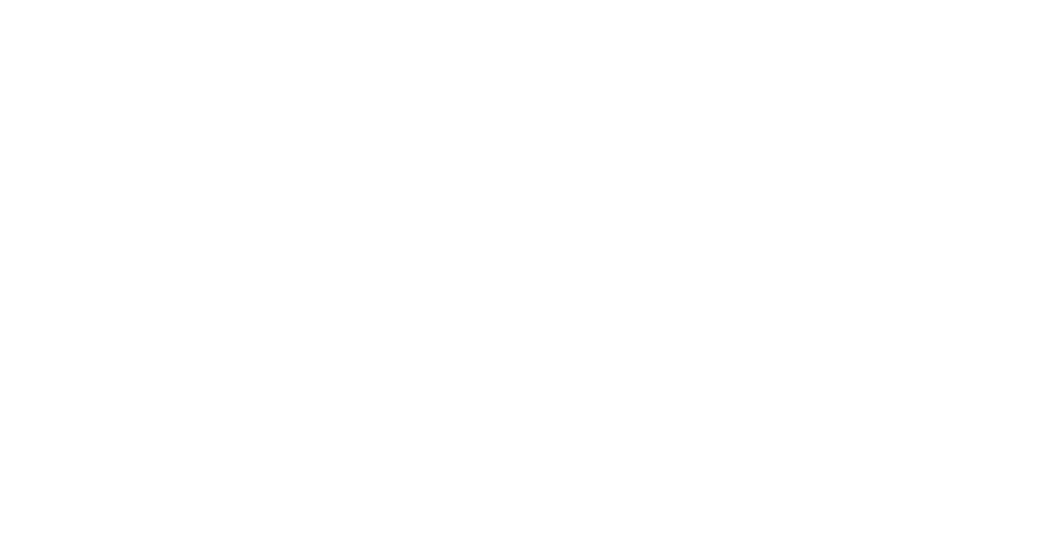
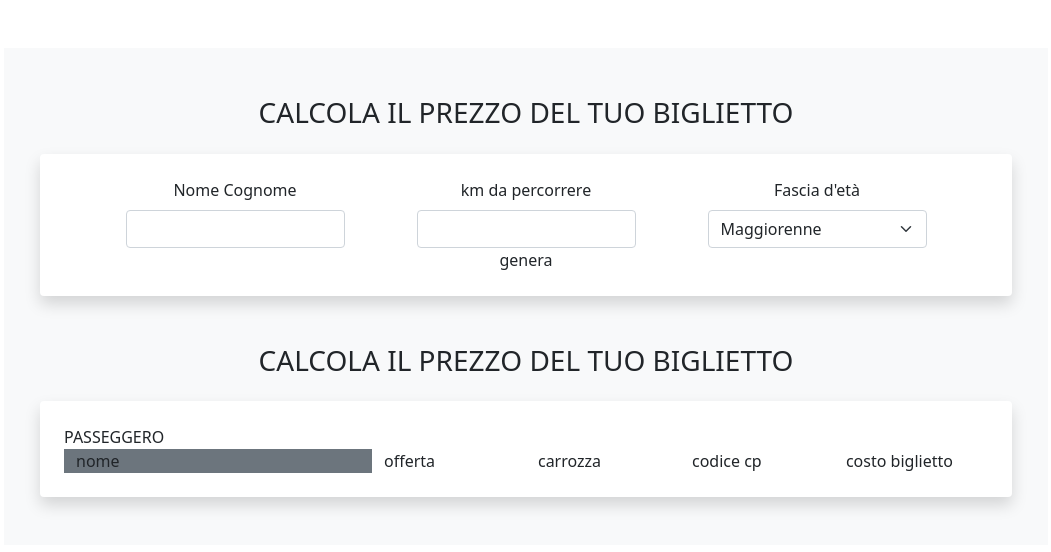
Before and after one commit to alessandro-baldassarre/js-biglietto-treno-form, a plain HTML site: page index.html in a window 1280 px wide. Shown: the whole page, without its empty margins (114-1165 px from the left). Drawn offline with nearby package versions, Linux system fonts and the light colour scheme.

Commit message:
created basic structure html(bootstrap)

```diff
--- a/index.html
+++ b/index.html
@@ -24,13 +24,62 @@
 
 <body>
     <main>
-        <div class="container">
-            <div class="wrapper bg-light">
-                <div class="row text-center">
-                    <div class="col-12">
+        <div class="container p-5">
+            <div class="wrapper bg-light p-5">
+                <section id="price-calc" class="mb-5">
+
+                    <div class="row text-center mb-3">
+                        <div class="col-12">
+                            <h3 class="text-uppercase">calcola il prezzo del tuo biglietto</h3>
+                        </div>
+                    </div>
+
+                    <div class="row py-4 bg-white shadow bg-body rounded justify-content-center">
+                        <div class="col-3 text-center">
+                            <label for="input-name" class="form-label">Nome Cognome</label>
+                            <input type="text" id="input-name" class="form-control">
+                        </div>
+                        <div class="col-3 text-center mx-5">
+                            <label for="input-km" class="form-label">km da percorrere</label>
+                            <input type="text" id="input-km" class="form-control">
+                        </div>
+                        <div class="col-3 text-center">
+                            <label for="input-select" class="form-label">Fascia d'età</label>
+                            <select class="form-select" id="imput-select">
+                                <option selected>Maggiorenne</option>
+                                <option value="1">Minorenne</option>
+                                <option value="2">Over 65</option>
+                            </select>
+                        </div>
+                        <div class="col-12 text-center">genera</div>
+                    </div>
+
+                </section>
+
+                <section id="ticket">
+
+                    <div class="row text-center mb-3">
+                        <div class="col-12">
+                            <h3 class="text-uppercase">calcola il prezzo del tuo biglietto</h3>
+                        </div>
+                    </div>
+
+                    <div class="row p-4 bg-white shadow bg-body rounded">
+                        <div class="col-12 p-0 text-uppercase">passeggero</div>
+                        <div class="col-4 bg-secondary">nome</div>
+                        <div class="col-8">
+                            <div class="row">
+                                <div class="col-3">offerta</div>
+                                <div class="col-3">carrozza</div>
+                                <div class="col-3">codice cp</div>
+                                <div class="col-3">costo biglietto</div>
+                            </div>
+                        </div>
 
                     </div>
-                </div>
+
+                </section>
+
 
             </div>
         </div>
```
